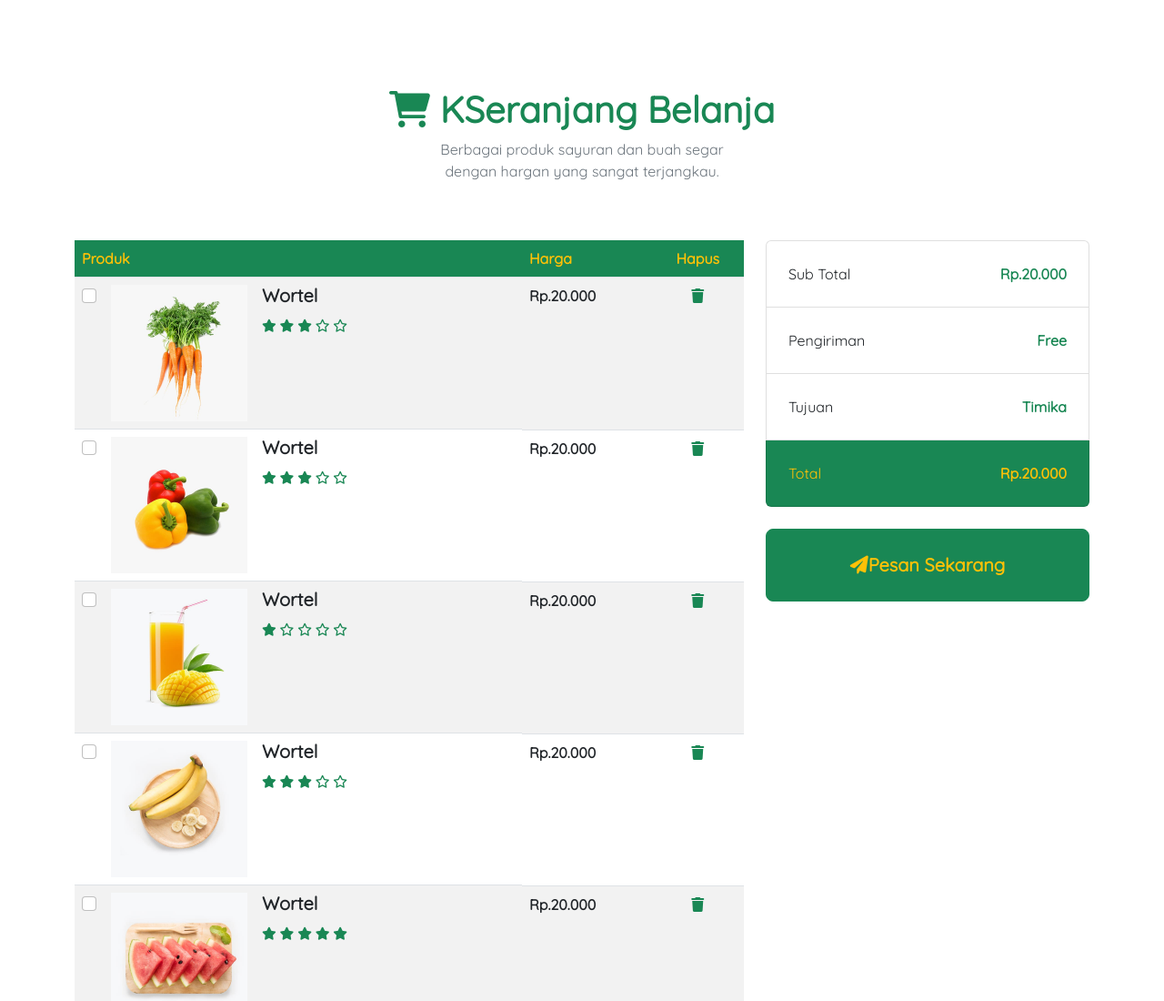
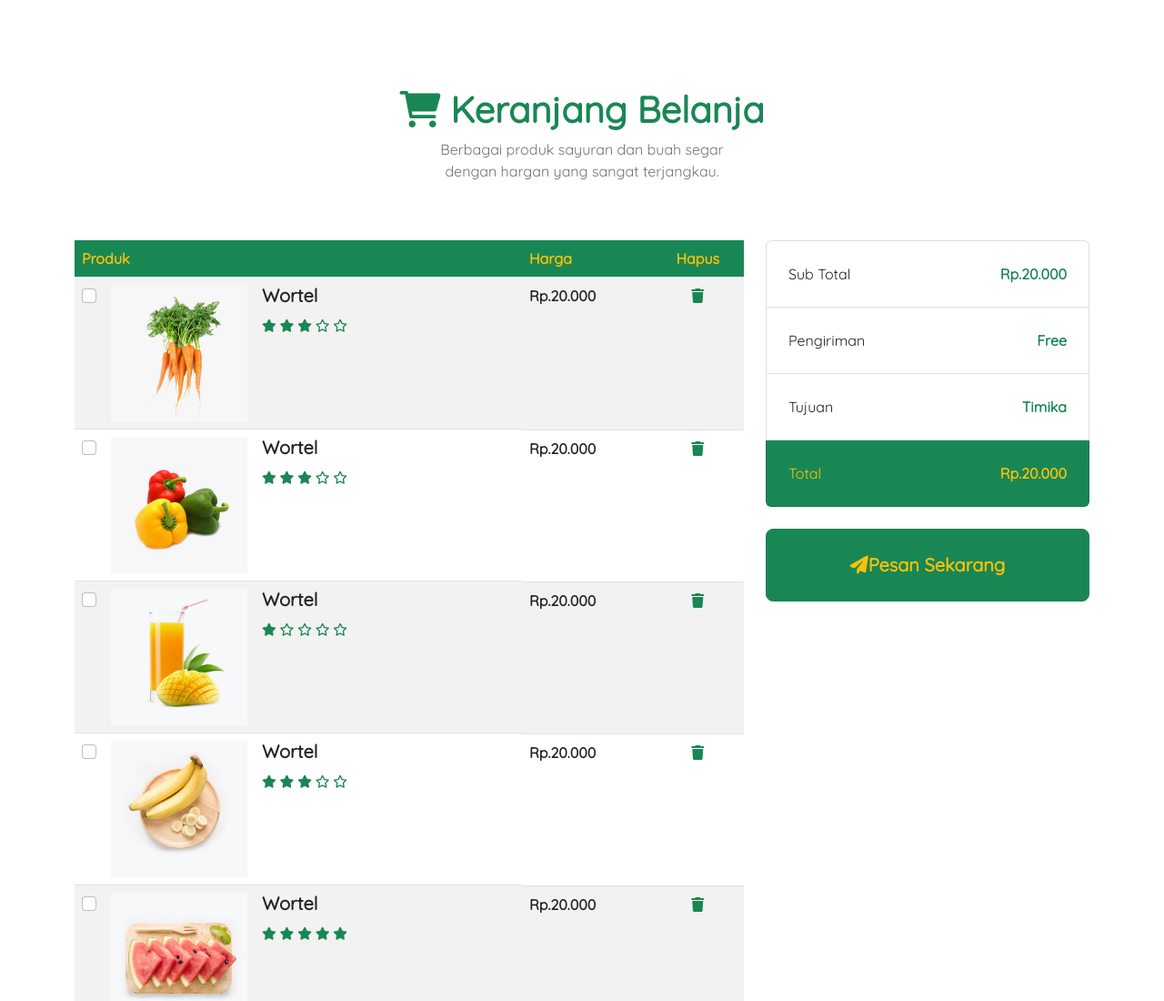
Before and after one commit to delviwamu/sacode-e-commerce-iv-day10-delvi, a plain HTML site: page index.html in a window 1280 px wide. Shown: the top 1100 px of the page at 91% size. Drawn offline with nearby package versions, Linux system fonts and the light colour scheme.

Commit message:
select file

```diff
--- a/index.html
+++ b/index.html
@@ -44,7 +44,7 @@
                 <!-- .col start -->
                 <div class="col-12 text-center ">
                     <h1 class="fw-bold text-success">
-                        <i class="fa-solid fa-cart-shopping"></i> KSeranjang Belanja</h1>
+                        <i class="fa-solid fa-cart-shopping"></i> Keranjang Belanja</h1>
                     <p class="text-muted">Berbagai produk sayuran dan buah segar <br> dengan hargan yang sangat terjangkau.</p>
                 </div>
                 <!-- .col end -->
```
